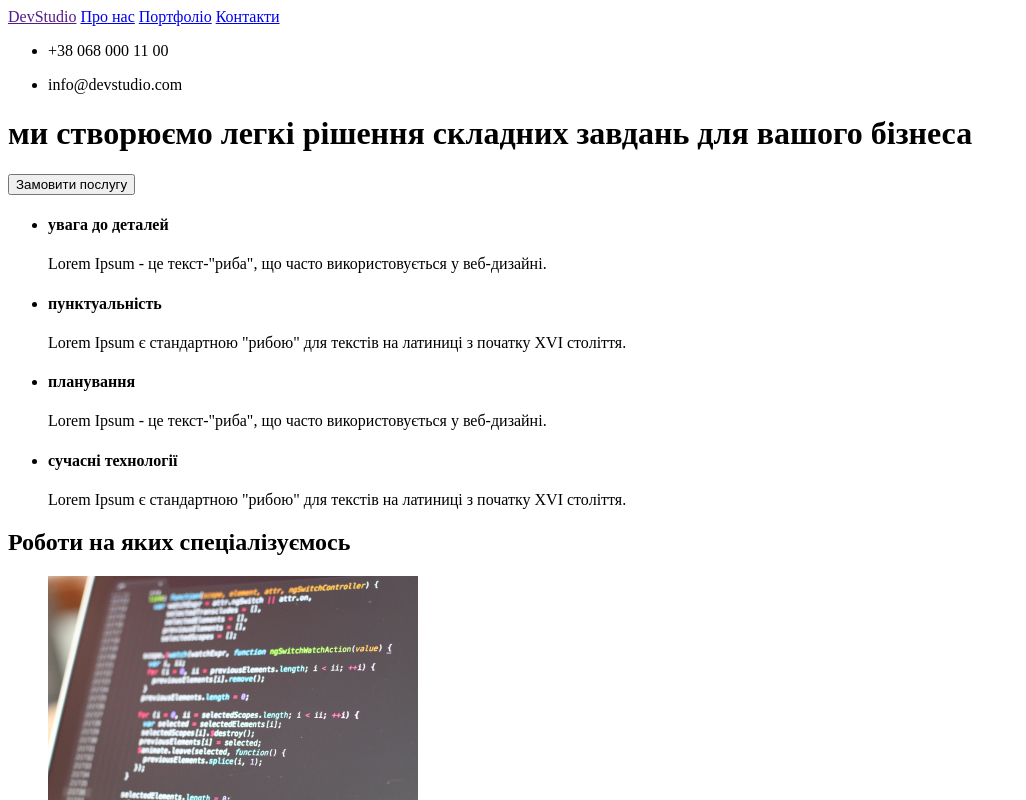
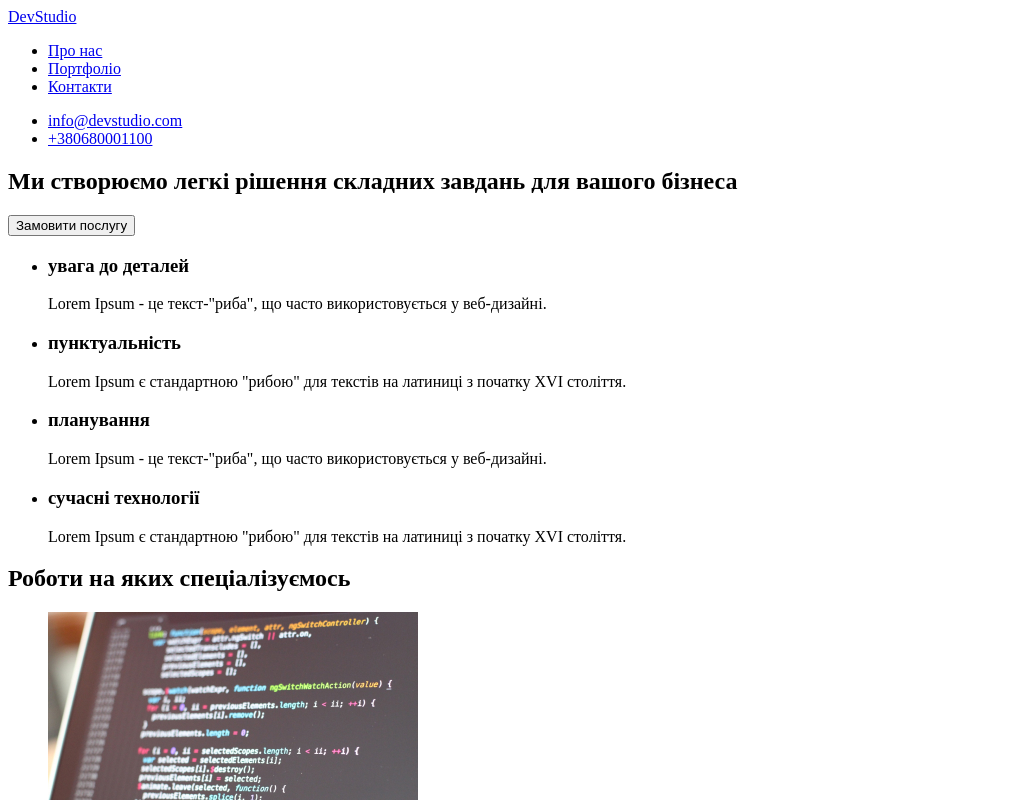
Before and after one commit to AnimeMakartur/wt-markup-01, a plain HTML site: page index.html in a window 1280 px wide. Shown: the top 800 px of the page, without its empty margins (0-1026 px from the left). Drawn offline with Linux system fonts and the light colour scheme.

Commit message:
Правка від викладача
Правка від викладача

```diff
--- a/index.html
+++ b/index.html
@@ -6,44 +6,48 @@
   <body>
     <header>
       <nav>
-        <a href="">DevStudio</a>
-        <a href="../css/">Про нас</a>
-        <a href="../js/">Портфоліо</a>
-        <a href="../python/">Контакти</a>
+        <a href="index.html">DevStudio</a>
+        <ul>
+          <li><a href="AboutUs.html">Про нас</a></li>
+          <li><a href="Portfolio.html">Портфоліо</a></li>
+          <li><a href="Contacts.html">Контакти</a></li>
+        </ul>
       </nav>
       <ul>
-        <li><p>+38 068 000 11 00</p></li>
-        <li><p>info@devstudio.com</p></li>
+        <li><a href="mailto:info@devstudio.com">info@devstudio.com</a></li>
+        <li><a href="tel:+380680001100">+380680001100</a></li>
       </ul>
-      <h1>ми створюємо легкі рішення складних завдань для вашого бізнеса</h1>
-      <button type="button">Замовити послугу</button>
     </header>
     <main>
       <section>
+        <h1>Ми створюємо легкі рішення складних завдань для вашого бізнеса</h1>
+        <button type="button">Замовити послугу</button>
+      </section>
+      <section>
         <ul>
           <li>
-            <h4>увага до деталей</h4>
+            <h3>увага до деталей</h3>
             <p>
               Lorem Ipsum - це текст-"риба", що часто використовується у
               веб-дизайні.
             </p>
           </li>
           <li>
-            <h4>пунктуальність</h4>
+            <h3>пунктуальність</h3>
             <p>
               Lorem Ipsum є стандартною "рибою" для текстів на латиниці з
               початку XVI століття.
             </p>
           </li>
           <li>
-            <h4>планування</h4>
+            <h3>планування</h3>
             <p>
               Lorem Ipsum - це текст-"риба", що часто використовується у
               веб-дизайні.
             </p>
           </li>
           <li>
-            <h4>сучасні технології</h4>
+            <h3>сучасні технології</h3>
             <p>
               Lorem Ipsum є стандартною "рибою" для текстів на латиниці з
               початку XVI століття.
@@ -64,16 +68,16 @@
           </li>
           <li>
             <img
-              src="./images/img_meating.jpg"
-              alt="Meating"
+              src="./images/img_working.jpg"
+              alt="Working"
               width="370"
               height="294"
             />
           </li>
           <li>
             <img
-              src="./images/img_working.jpg"
-              alt="Working"
+              src="./images/img_meating.jpg"
+              alt="Meating"
               width="370"
               height="294"
             />
@@ -127,11 +131,13 @@
       </section>
     </main>
     <footer>
-      <a href="">DevStudio</a>
+      <a href="index.html">DevStudio</a>
       <address>
-        м. Харків, вул. Ярослава Мудрого, 18<br />
-        info@devstudio.com<br />
-        +38 068 000 11 00
+        м. Харків, вул. Ярослава Мудрого, 18
+        <ul>
+          <li><a href="mailto:info@devstudio.com">info@devstudio.com</a></li>
+          <li><a href="tel:+380680001100">+380680001100</a></li>
+        </ul>
       </address>
     </footer>
   </body>
```
